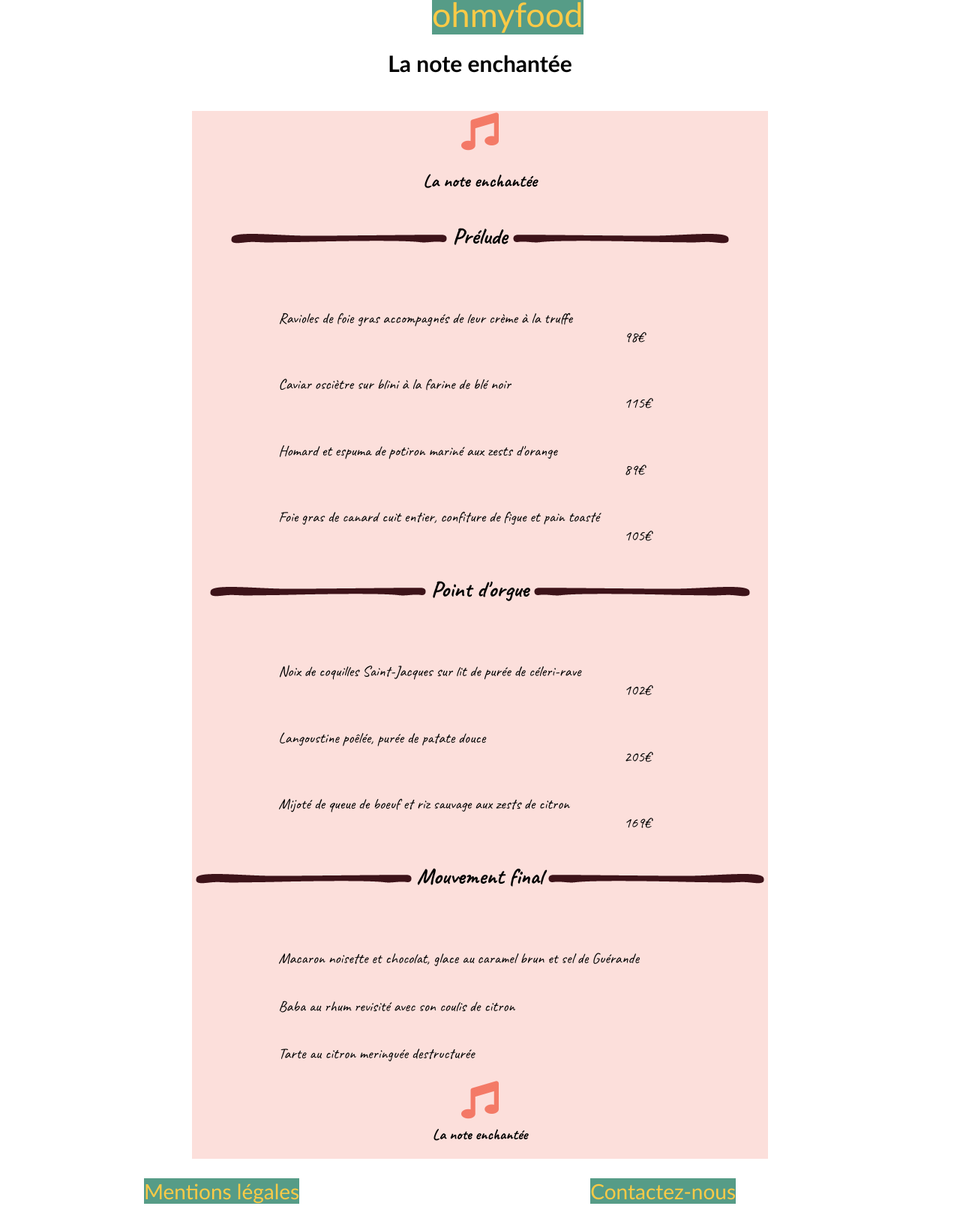
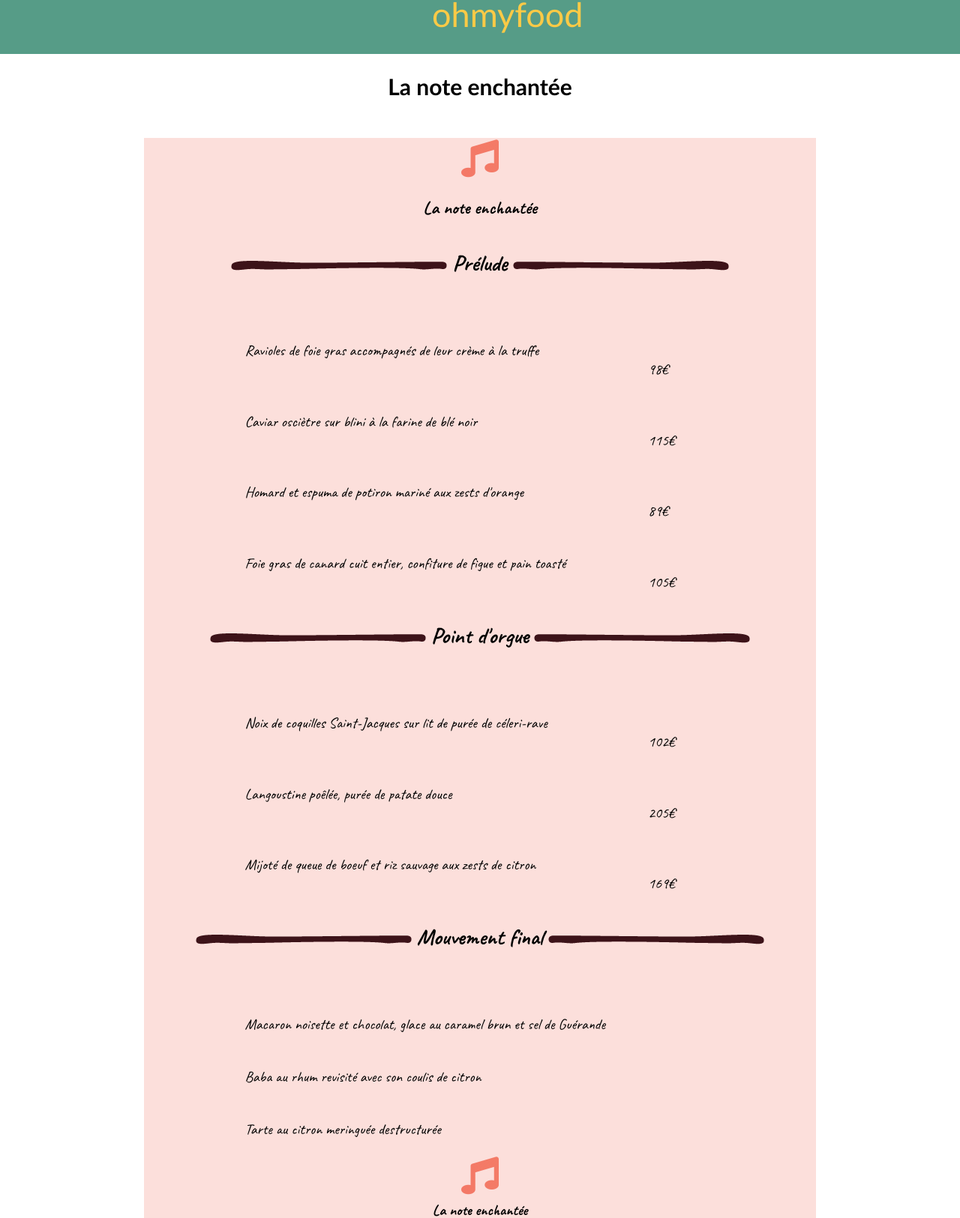
Before and after one commit to acha88/P3_ohmyfood, a website: page note.html in a window 1280 px wide. Shown: the part 8-1633 px from the top of the page at 75% size. Drawn offline with Linux system fonts and the light colour scheme; a web font is replaced by a local one.

Commit message:
mise en page 80%

```diff
--- a/sass/layout/_header.scss
+++ b/sass/layout/_header.scss
@@ -2,23 +2,26 @@ $color_bg: #569c87;
 $color_font: #fcca46;
 
 .headfoot {
-  width: 100%;
-  margin: 0 45%;
+  margin: 0%;
+  padding: 2% 45%;
   font-size: 45px;
   font-family: 'Trebuchet MS';
   background-color: $color_bg;
   color: $color_font;
 }
-
+section {
+  padding: 2% 10% 2% 5%;
+  background-color: $color_bg;
+}
 .foot1 {
-  margin: 15%;
+  margin: 18%;
   font-size: 28px;
   font-family: 'Trebuchet MS';
   background-color: $color_bg;
   color: $color_font;
 }
 .foot2 {
-  margin: 0 15%;
+  margin: 18%;
   font-size: 28px;
   font-family: 'Trebuchet MS';
   background-color: $color_bg;
--- a/sass/pages/_projet.scss
+++ b/sass/pages/_projet.scss
@@ -23,7 +23,7 @@
 }
 
 .m1 {
-  font-family: 'Caveat', cursive;
+  font-family: 'Kalam', cursive;
 }
 
 /* carte 2*/
@@ -116,13 +116,14 @@
 /* menu 1 */
 .menu_one {
   background-color: $bg_menu1;
-  margin: 2% 20%;
+  margin: 0 15% 5%;
 }
 
 h1 {
   text-align: center;
   font-size: 30px;
   font-family: 'Trebuchet MS';
+  margin: 4%;
 }
 .note {
   text-align: center;
@@ -176,6 +177,7 @@ h3 {
 /* menu 2 */
 .menu_two {
   background-color: $bg_menu2;
+  margin: 7% 25% 5%;
 }
 
 .title_m2 {
@@ -229,9 +231,11 @@ h3 {
   display: flex;
   margin: 0 75%;
 }
+
 /* menu 3 */
 .menu_tree {
   background-color: $bg_menu3;
+  margin: 7% 25% 5%;
 }
 
 .title_m3 {
@@ -272,6 +276,7 @@ h3 {
 /* menu 4 */
 .menu_four {
   background-color: $bg_menu4;
+  margin: 7% 25% 5%;
 }
 
 .title_m4 {
@@ -308,3 +313,11 @@ h3 {
   display: flex;
   margin: 0 75%;
 }
+
+/* Pages supp */
+h5 {
+  font-family: 'Cambria', serif;
+  font-size: 20px;
+  text-align: center;
+  margin: 5%;
+}
```
Also changed, not shown: contact.html (+1 -1 lines), index.html (+1 -1 lines), mentions.html (+1 -1 lines), css/style.css, 1 other file.
